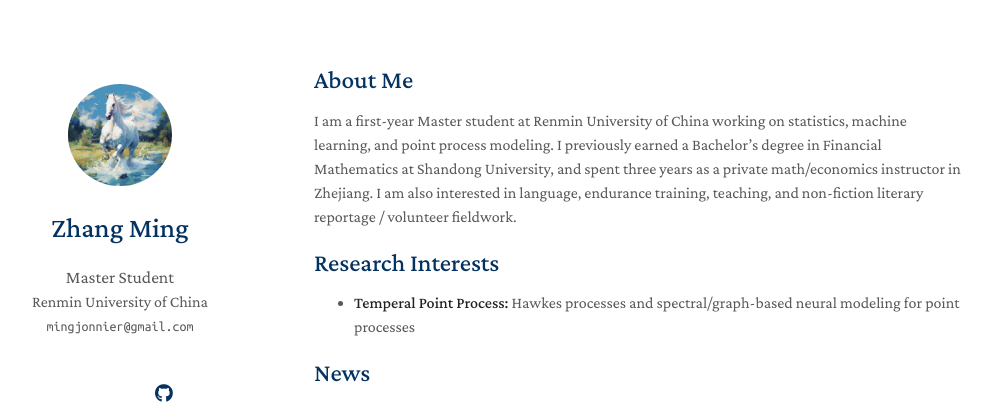
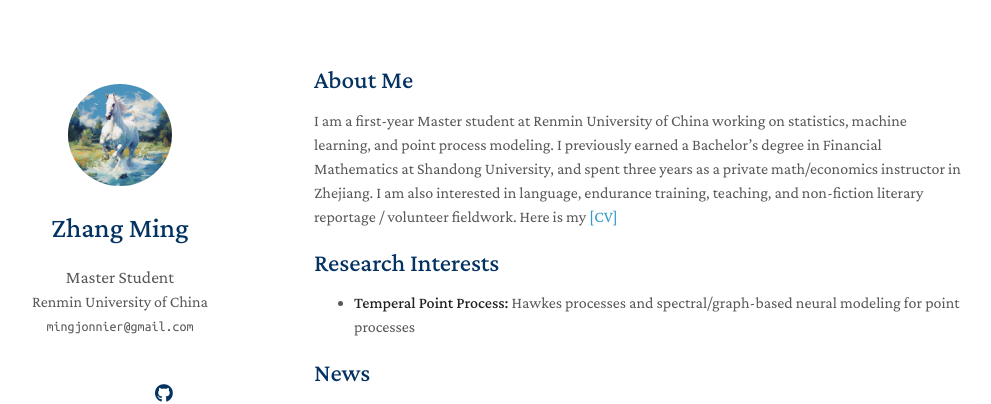
Before and after one commit to zhangming4153/zhangming4153.github.io, a Jekyll site: the page built from index.md, in a window 1280 px wide and 900 px high. Shown: the top 404 px of the window, without its empty margins (156-1147 px from the left). Built offline with Jekyll 4.4.1, drawn with Linux system fonts in a browser that asks for light colours; a style sheet for code colours, icons or effects is not loaded; our own code applies the rules of GitHub Pages for plain Markdown files.

Commit message:
Update index.md

```diff
--- a/index.md
+++ b/index.md
@@ -4,7 +4,7 @@ layout: homepage
 
 ## About Me
 
-I am a first-year Master student at Renmin University of China working on statistics, machine learning, and point process modeling. I previously earned a Bachelor's degree in Financial Mathematics at Shandong University, and spent three years as a private math/economics instructor in Zhejiang. I am also interested in language, endurance training, teaching, and non-fiction literary reportage / volunteer fieldwork.
+I am a first-year Master student at Renmin University of China working on statistics, machine learning, and point process modeling. I previously earned a Bachelor's degree in Financial Mathematics at Shandong University, and spent three years as a private math/economics instructor in Zhejiang. I am also interested in language, endurance training, teaching, and non-fiction literary reportage / volunteer fieldwork. Here is my [[CV]](assets/CV_MingZhang_en)
 
 ## Research Interests
 
@@ -15,7 +15,7 @@ I am a first-year Master student at Renmin University of China working on statis
 
 - **[Nov. 2025]** Placed 4th (team), 6th (3,000m) and 7th (1-minute rope skipping) at the RUC Annual Sports Meeting.
 - **[Aug. 2025]** Served as a group leader in the China Water Institutions & Management (CWIM) field study initiated by Peking University. A short field summary here, _Ten Days in Ningxia_. [[PDF]](assets/Ningxia.pdf).
-- **[May. 2025]** Participated in a field visit in Shanxi Province as a volunteer with Da Ai Qing Chen (Love Save Pneumoconiosis), a non-profit organization supporting pneumoconiosis patients. A piece of literary reportage documenting the visit here, _The Road to Seibei_.[[Wechat]](https://mp.weixin.qq.com/s/o8Zpdd-DVcAKxdC4jhWxGg) | [[Tencent Mirror]](https://news.qq.com/rain/a/20250605A06ML000) | [[PDF]](assests/Shanxi.pdf)
+- **[May. 2025]** Participated in a field visit in Shanxi Province as a volunteer with Da Ai Qing Chen (Love Save Pneumoconiosis), a non-profit organization supporting pneumoconiosis patients. A piece of literary reportage documenting the visit here, _The Road to Seibei_.[[Wechat]](https://mp.weixin.qq.com/s/o8Zpdd-DVcAKxdC4jhWxGg) | [[Tencent Mirror]](https://news.qq.com/rain/a/20250605A06ML000) | [[PDF]](assets/Shanxi.pdf)
 - **[Apr. 2025]** Discussed research direction with my future Master's advisor Prof. Zhou Feng at Renmin University of China.
 
 {% include_relative _includes/publications.md %}
```
